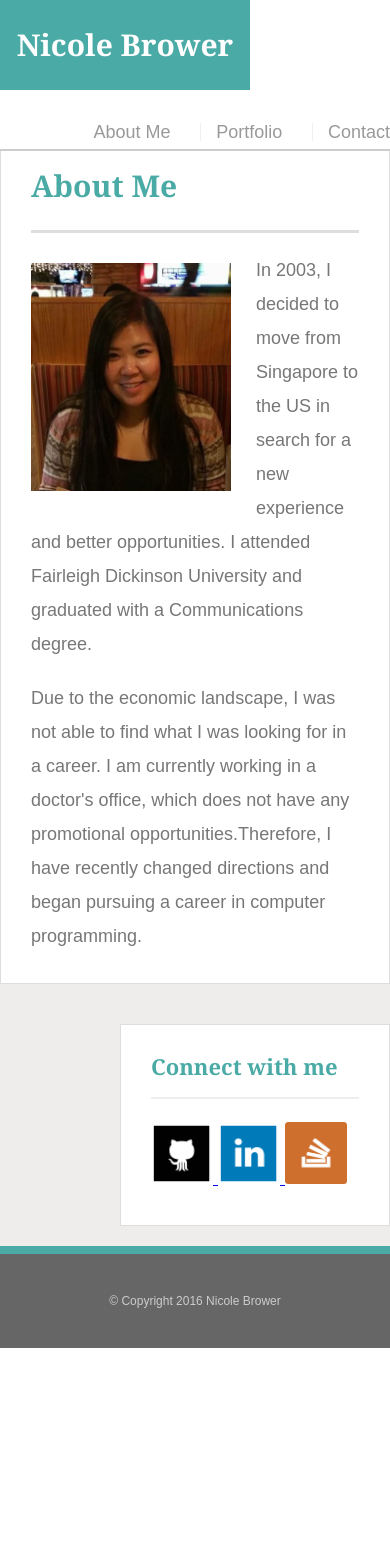
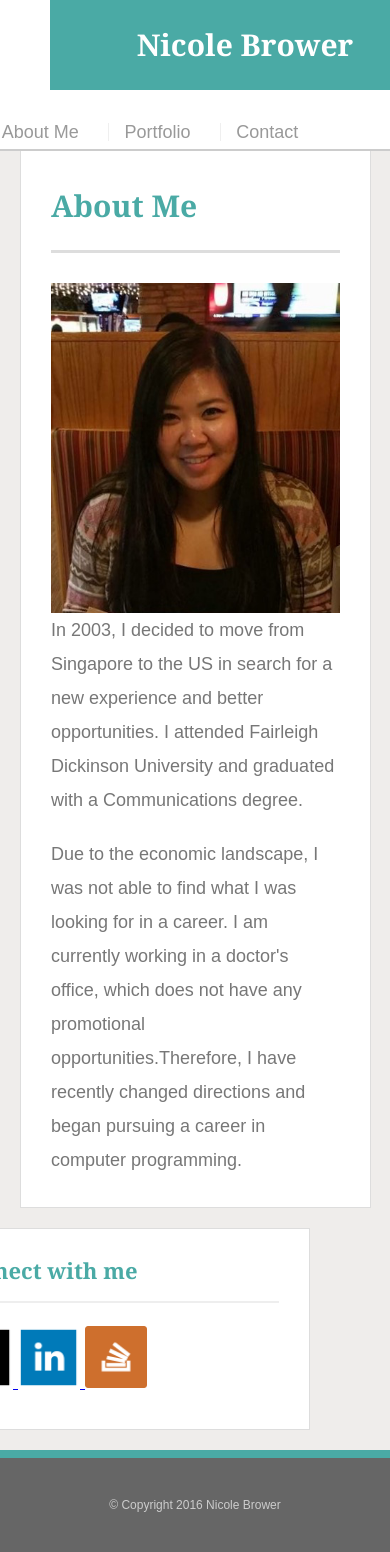
Before and after one commit to nicole86/portfolio, a PHP site: page /index.php in a window 390 px wide. Before the commit the page ends 1348 px from the top, so only its background shows below. Run offline with PHP 8.4, Linux system fonts and the light colour scheme.

Commit message:
made website responsive

```diff
--- a/assets/css/style.css
+++ b/assets/css/style.css
@@ -214,3 +214,76 @@ input[type=submit] {
 	padding: 10px 30px;
 	cursor: pointer;
 }
+
+@media screen and (max-width: 980px){
+	.main-section {
+		width: 500px;
+		margin-left: 80px;
+	}
+
+	.auth-image {
+		width: 100%;
+	}
+	.work {
+		width: 100%;
+	}
+
+	.sidebar {
+		margin-right: 80px;
+	}
+
+	#logo {
+		margin-left: 80px;
+	}
+
+	nav {
+		margin-right: 80px;
+	}
+}
+
+@media screen and (max-width: 768px) {
+
+	.main-section {
+		margin-left: 50px;
+	}
+
+	.sidebar {
+		max-width: 100%;
+	}
+
+	#logo {
+		margin-left: 50px;
+	}
+
+	nav {
+		margin-right: 60px;
+	}
+}
+
+@media screen and (max-width: 640px) {
+
+	header{
+		position: static;
+		width: 100%;
+	}
+
+	nav {
+		text-align: center;
+		width: 100%;
+	}
+
+	#logo {
+		width: 100%;
+	}
+
+	.main-section {
+		max-width: 90%;
+		margin: 20px;
+
+	}
+
+	.sidebar, .work {
+		max-width: 100%;
+		width: 100%;
+	}
+}
--- a/contact.html
+++ b/contact.html
@@ -1,6 +1,7 @@
 <!DOCTYPE html>
 <html>
 <head>
+	<meta name="viewport" content="width=device-width, initial-scale=1.0">
 	<meta charset="UTF-8">
 	<title>About | Nicole Brower
 	</title>
--- a/index.html
+++ b/index.html
@@ -1,6 +1,7 @@
 <!DOCTYPE html>
 <html>
 <head>
+	<meta name="viewport" content="width=device-width, initial-scale=1.0">
 	<meta charset="UTF-8">
 	<title>About | Nicole Brower
 	</title>
--- a/portfolio.html
+++ b/portfolio.html
@@ -1,6 +1,7 @@
 <!DOCTYPE html>
 <html>
 <head>
+	<meta name="viewport" content="width=device-width, initial-scale=1.0">
 	<meta charset="UTF-8">
 	<title>About | Nicole Brower
 	</title>
```
